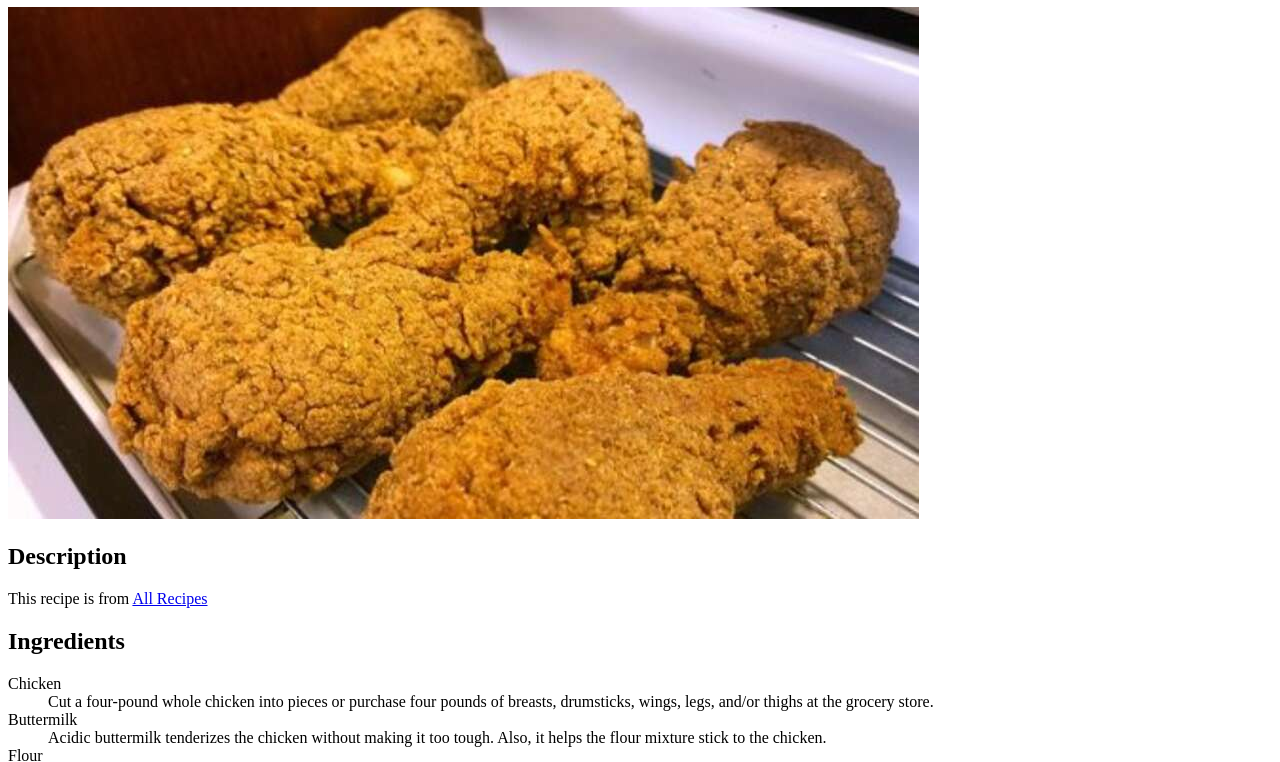
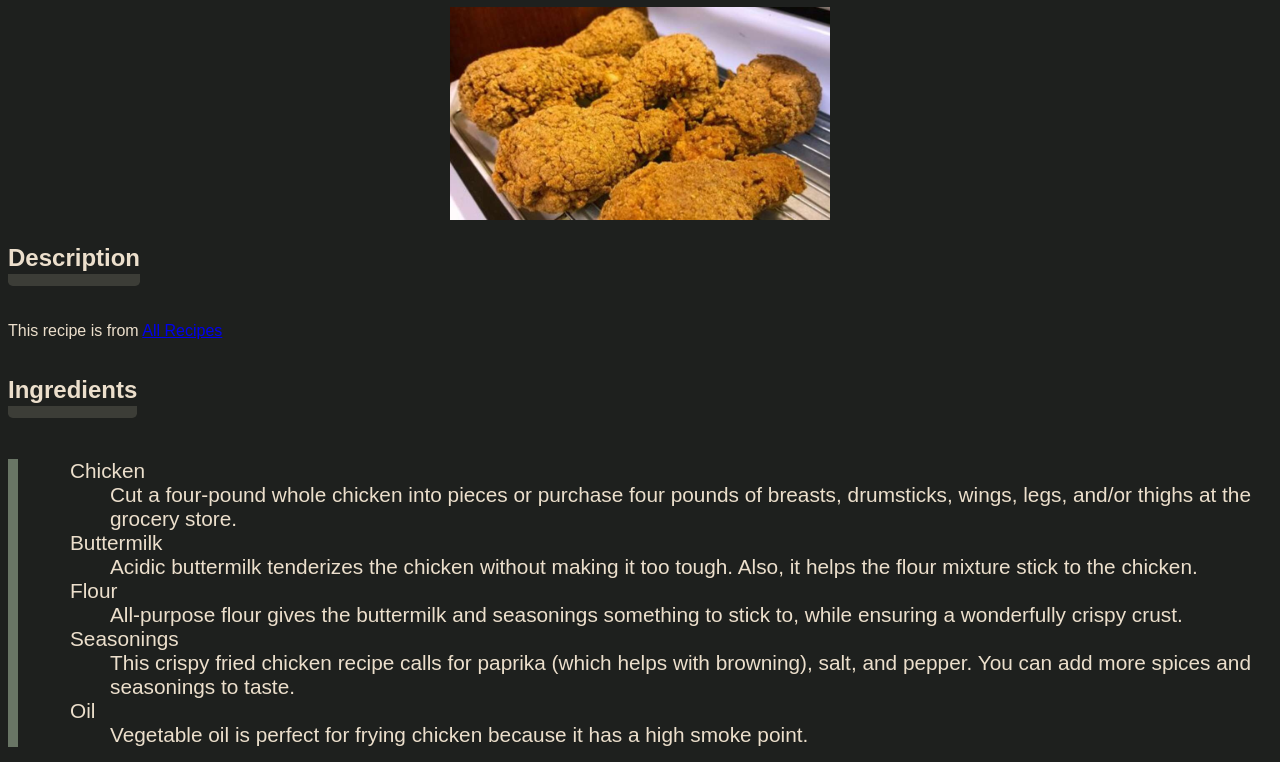
Before and after one commit to JavadFazelpour/odin-recipes, a plain HTML site: page recipes/fried-chicken.html in a window 1280 px wide. Shown: the part 73-835 px from the top of the page. Drawn offline with Linux system fonts and the light colour scheme.

Commit message:
Add CSS Styling
Home page and recipes pages have their own css
styles.

```diff
--- /dev/null
+++ b/css/index-styles.css
@@ -0,0 +1,13 @@
+body {
+  font-family: Arial, Helvetica, sans-serif;
+  background-color: rgb(30, 32, 30);
+  color: rgb(236, 223, 204);
+}
+
+h1 {
+  text-align: center;
+  border-bottom: 0.5em solid;
+  border-color: rgb(60, 61, 55);
+  border-radius: 0.2em;
+  padding-bottom: 0.1em;
+}
--- /dev/null
+++ b/css/recipes-style.css
@@ -0,0 +1,36 @@
+body {
+  font-family: Arial, Helvetica, sans-serif;
+  background-color: rgb(30, 32, 30);
+  color: rgb(236, 223, 204);
+}
+
+h1 {
+  text-align: center;
+}
+
+h2 {
+  display: inline-block;
+  border-bottom: 0.5em solid;
+  border-color: rgb(60, 61, 55);
+  border-radius: 0.2em;
+  padding-bottom: 0.1em;
+}
+
+img {
+  width: 30%;
+  height: auto;
+}
+
+.img-container {
+  display: block;
+  text-align: center;
+}
+
+ul,
+ol,
+dl {
+  border-left: 0.5em solid;
+  border-color: rgb(105, 117, 101);
+  font-size: 1.3em;
+  padding-left: 2.5em;
+}
--- a/recipes/fried-chicken.html
+++ b/recipes/fried-chicken.html
@@ -3,11 +3,15 @@
   <head>
     <meta charset="UTF-8" />
     <meta name="viewport" content="width=device-width, initial-scale=1.0" />
+    <link rel="stylesheet" href="../css/recipes-style.css" />
     <title>Fried Chicken</title>
   </head>
   <body>
     <h1>Fried Chicken</h1>
-    <img src="../images/fried-chicken.jpg" alt="Fried Chicken" />
+    <div class="img-container">
+      <img src="../images/fried-chicken.jpg" alt="Fried Chicken" />
+    </div>
+
     <h2>Description</h2>
     <p>
       This recipe is from
```
Also changed, not shown: index.html (+1 -0 lines), recipes/falafel.html (+4 -1 lines).
